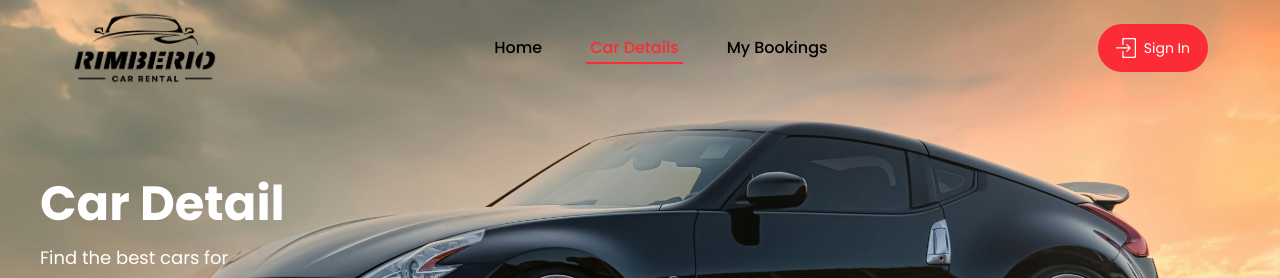
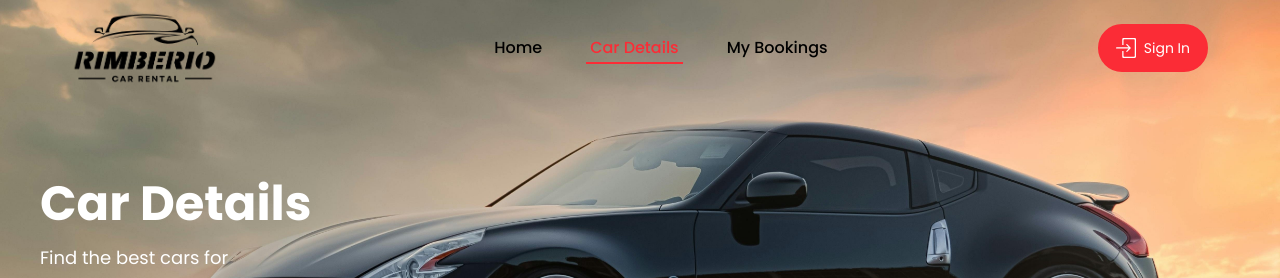
Before and after one commit to LGCDMBandara/Car-Rental, a Next.js app in the folder client/: page /cars in a window 1280 px wide. Shown: the top 278 px of the page. Built offline with nearby package versions, Linux system fonts and the light colour scheme.

Commit message:
phase 06: fix deploying debugs

```diff
--- a/client/components/CarDetails/Hero/Hero.tsx
+++ b/client/components/CarDetails/Hero/Hero.tsx
@@ -11,7 +11,7 @@
                 style={{ objectFit: "cover" }}
             />
             <div className="absolute top-1/2 left-10 transform -translate-y-1/2 text-white">
-                <h1 className="text-5xl font-bold text-center">Car Detail</h1>
+                <h1 className="text-5xl font-bold text-center">Car Details</h1>
                 <p className="mt-4 text-lg">Find the best cars for <br />your needs</p>
             </div>
         </div>
```
